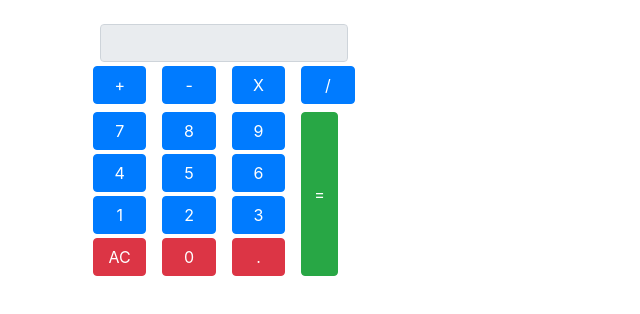
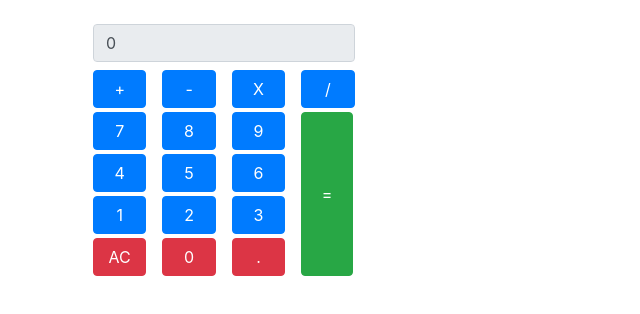
Before and after one commit to abelqburst/html-calculator, a plain HTML site: page index.html in a window 1280 px wide. Shown: the whole page, without its empty margins (0-640 px from the left). Drawn offline with nearby package versions, Linux system fonts and the light colour scheme.

Commit message:
Fixed display width

```diff
--- a/index.html
+++ b/index.html
@@ -12,11 +12,11 @@
             <form name="calculator">
                 <div class="col-3">
                     <div class="row">
-                        <div class="col">
-                                <input type="text" class="form-control" name="display" id="display" disabled>
+                        <div class="col px-2">
+                                <input type="text" class="form-control" name="display" id="display" value='0' disabled>
                         </div>
                     </div>
-                    <div class="row mt-1">
+                    <div class="row mt-2">
                         <div class="col px-1 mx-1">
                             <button type="button" class="btn btn-primary btn-block" onclick="calculator.display.value+='+'">+</button>
                         </div>
@@ -32,7 +32,7 @@
 
                     </div>
 
-                    <div class="row mt-1">
+                    <div class="row">
 
                         <div class="col mx-2">
                                 <div class="row my-1">
@@ -81,7 +81,7 @@
 
                         <div class="col mx-2 d-flex align-items-stretc">
                             <div class="row my-1 ">
-                                    <button type="button" class="btn btn-success btn-block" onclick="calculator.display.value = eval(calculator.display.value)">=</button>
+                                    <button type="button" class="btn btn-success btn-block" onclick="calculator.display.value = eval(calculator.display.value)" style="width: 52px;">=</button>
                             </div>
                         </div>
 
```
